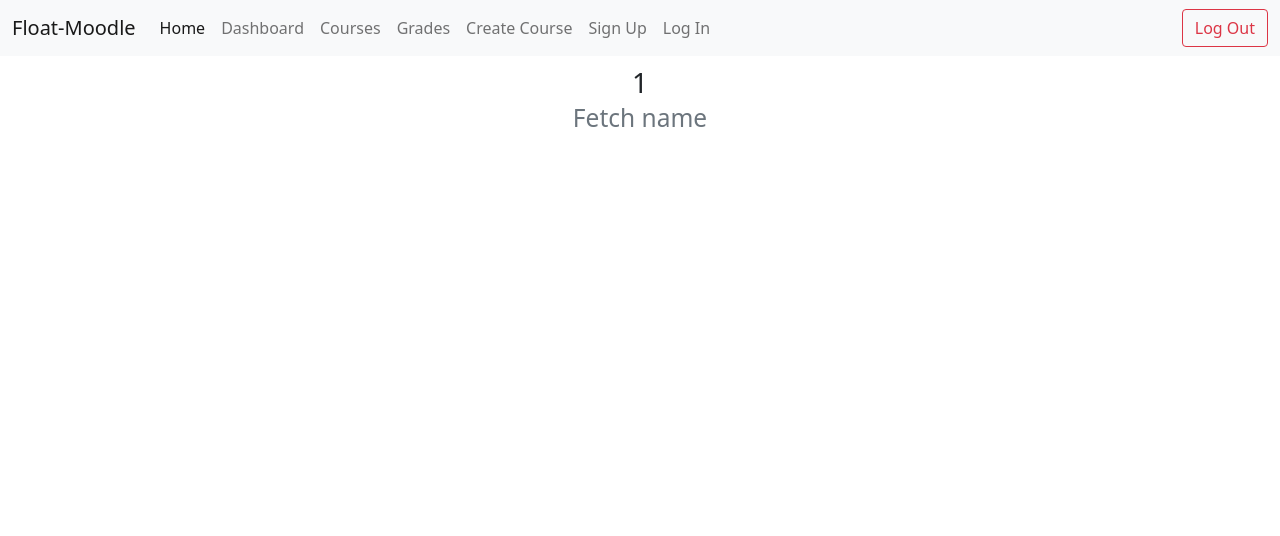
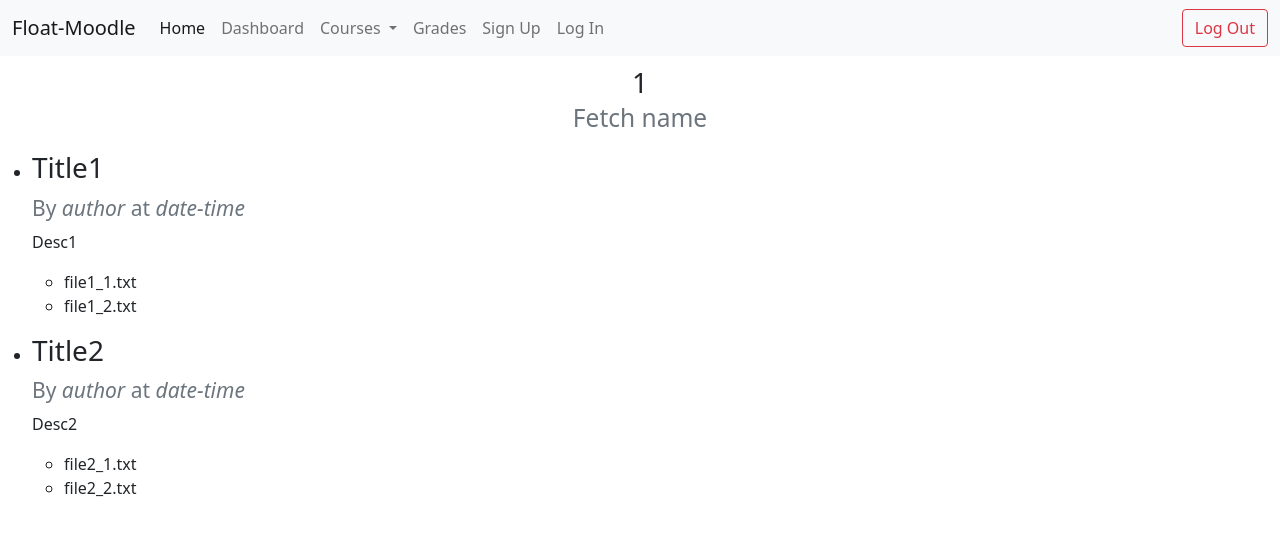
Before and after one commit to hardik-rajpal/EducareAngularMirror, an Angular app: page /courses/1 in a window 1280 px wide. Shown: the top 536 px of the page. Built offline with nearby package versions, Linux system fonts and the light colour scheme.

Commit message:
Modified create course, posts

```diff
--- a/src/app/app-routing.module.ts
+++ b/src/app/app-routing.module.ts
@@ -4,12 +4,14 @@ import { LoginComponent } from './login/login.component';
 import { SignupComponent } from './signup/signup.component';
 import { CourseComponent } from './course/course.component'
 import { CourseItemComponent } from './course-item/course-item.component';
+import { CreateCourseComponent } from './create-course/create-course.component';
 
 const routes: Routes = [
   {path: 'login', component:LoginComponent},
   {path: 'signup', component:SignupComponent},
   {path: 'courses', component:CourseComponent},
   {path: 'courses/:code', component:CourseItemComponent},
+  {path: 'create_course', component:CreateCourseComponent},
 ];
 
 @NgModule({
--- a/src/app/app.module.ts
+++ b/src/app/app.module.ts
@@ -10,6 +10,7 @@ import { NavbarComponent } from './navbar/navbar.component';
 import { CourseComponent } from './course/course.component';
 import { CourseItemComponent } from './course-item/course-item.component';
 import { CoursePostComponent } from './course-post/course-post.component';
+import { CreateCourseComponent } from './create-course/create-course.component';
 
 @NgModule({
   declarations: [
@@ -20,7 +21,8 @@ import { CoursePostComponent } from './course-post/course-post.component';
     NavbarComponent,
     CourseComponent,
     CourseItemComponent,
-    CoursePostComponent
+    CoursePostComponent,
+    CreateCourseComponent
   ],
   imports: [
     BrowserModule,
--- a/src/app/course-item/course-item.component.html
+++ b/src/app/course-item/course-item.component.html
@@ -2,3 +2,16 @@
     {{courseItem.code}} <br>
     <small class="text-muted">{{courseItem.name}}</small>
 </h3>
+
+<ul *ngFor="let post of courseItem.posts">
+    <li>
+        <h3>{{post.title}}</h3>
+        <h4><small class="text-muted">By <i>author</i> at <i>date-time</i></small></h4>
+        <p>{{post.desc}}</p>
+
+        <ul *ngFor="let file of post.files">
+            <li [innerHTML]=file.name>
+            </li>
+        </ul>
+    </li>
+</ul>
--- a/src/app/course-item/course-item.component.ts
+++ b/src/app/course-item/course-item.component.ts
@@ -14,7 +14,14 @@ export class CourseItemComponent implements OnInit {
   courseItem : CourseItem;
 
   constructor (private route: ActivatedRoute) {
-    this.courseItem = { code: "AA101", name: "Fetch name", posts: [] };
+    this.courseItem = {
+      code: "AA101",
+      name: "Fetch name",
+      posts: [
+        { title: "Title1", desc: "Desc1", files: [new File(["Blobpart1_1"], "file1_1.txt"), new File(["Blobpart1_2"], "file1_2.txt")] },
+        { title: "Title2", desc: "Desc2", files: [new File(["Blobpart2_1"], "file2_1.txt"), new File(["Blobpart2_2"], "file2_2.txt")] }
+      ]
+    };
   }
 
   ngOnInit(): void {
--- a/src/app/course-post/CoursePost.ts
+++ b/src/app/course-post/CoursePost.ts
@@ -1,5 +1,5 @@
 export class CoursePost {
     title! : string
     desc! : string
-    file! : File
+    files! : File[]
 }
--- a/src/app/course-post/course-post.component.html
+++ b/src/app/course-post/course-post.component.html
@@ -1 +1,10 @@
-<p>course-post works!</p>
+<!--
+<h3>{{post.title}}</h3>
+<h4><small class="text-muted">By ... at ...</small></h4>
+
+<ul *ngFor="let filename of filenames">
+    <li>
+        {{filename}}
+    </li>
+</ul>
+-->
--- a/src/app/course-post/course-post.component.ts
+++ b/src/app/course-post/course-post.component.ts
@@ -1,4 +1,5 @@
 import { Component, OnInit } from '@angular/core';
+import { CoursePost } from './CoursePost';
 
 @Component({
   selector: 'app-course-post',
@@ -7,7 +8,21 @@ import { Component, OnInit } from '@angular/core';
 })
 export class CoursePostComponent implements OnInit {
 
-  constructor() { }
+  post : CoursePost;
+  //filenames : string[] = [];
+
+  constructor() {
+    this.post = {
+      title: "Title",
+      desc: "Desc",
+      files: [new File(["Blobpart1"], "file1.txt"), new File(["Blobpart2"], "file2.txt")],
+    };
+    /*
+    for (let i=0; i<this.post.files.length; i++) {
+      this.filenames.push(this.post.files[i].name);
+    }
+    */
+   }
 
   ngOnInit(): void {
   }
--- a/src/app/course/course.component.html
+++ b/src/app/course/course.component.html
@@ -1,30 +1,8 @@
-<ul *ngFor="let course of courses">
+<p *ngFor="let course of courses" style="margin: 20px; display:inline-block;">
     <button class="btn btn-outline-primary"
         routerLink="{{course.code}}"
         style="border-radius: 0px; height: 200px; width: 300px; margin: 10px;">
         <h3>{{course.code}}</h3>
         <h6>{{course.name}}</h6>
     </button>
-</ul>
-
-<div style="margin: 40px;">
-
-    <button (click)="createCourse()" class="btn btn-info" style="margin-bottom: 10px">{{value}}</button>
-
-    <form *ngIf="showForm" action="{{server_url}}/create_course" method="post" target="_self">
-        <div class="form-floating mb-3">
-            <input type="text" class="form-control" id="createCourseCode" placeholder="AA101">
-            <label for="createCourseCode" class="form-label">Course code</label>
-        </div>
-        <div class="form-floating mb-3">
-            <input type="text" class="form-control" id="createCourseName" placeholder="Name of the course">
-            <label for="createCourseName" class="form-label">Course name</label>
-        </div>
-        <div class="form-floating mb-3">
-            <textarea class="form-control" id="createCourseDesc" rows="3" placeholder="Description of the course"></textarea>
-            <label for="createCourseDesc" class="form-label">Course description</label>
-        </div>
-        <input class="btn btn-outline-success" type="submit" value="Submit">
-    </form>
-
-</div>
+</p>
--- /dev/null
+++ b/src/app/create-course/create-course.component.html
@@ -0,0 +1,21 @@
+<h3 style="margin: 20px;">Create a new course</h3>
+
+<div style="margin: 40px;">
+
+    <form action="{{server_url}}/create_course" method="post" target="_self">
+        <div class="form-floating mb-3">
+            <input type="text" class="form-control" id="createCourseCode" placeholder="AA101">
+            <label for="createCourseCode" class="form-label">Course code</label>
+        </div>
+        <div class="form-floating mb-3">
+            <input type="text" class="form-control" id="createCourseName" placeholder="Name of the course">
+            <label for="createCourseName" class="form-label">Course name</label>
+        </div>
+        <div class="form-floating mb-3">
+            <textarea class="form-control" id="createCourseDesc" rows="3" placeholder="Description of the course"></textarea>
+            <label for="createCourseDesc" class="form-label">Course description</label>
+        </div>
+        <input class="btn btn-outline-success" type="submit" value="Submit">
+    </form>
+
+</div>
--- /dev/null
+++ b/src/app/create-course/create-course.component.ts
@@ -0,0 +1,18 @@
+import { Component, OnInit } from '@angular/core';
+import { environment } from 'src/environments/environment';
+
+@Component({
+  selector: 'app-create-course',
+  templateUrl: './create-course.component.html',
+  styleUrls: ['./create-course.component.css']
+})
+export class CreateCourseComponent implements OnInit {
+
+  server_url = environment.server_url;
+
+  constructor() { }
+
+  ngOnInit(): void {
+  }
+
+}
--- a/src/app/navbar/navbar.component.html
+++ b/src/app/navbar/navbar.component.html
@@ -15,14 +15,17 @@
           <li class="nav-item">
             <a class="nav-link" href="/dashboard">Dashboard</a>
           </li>
-          <li class="nav-item">
-              <a class="nav-link" href="/courses">Courses</a>
+          <li class="nav-item dropdown">
+            <a class="nav-link dropdown-toggle" href="#" id="navbarDropdown" role="button" data-bs-toggle="dropdown" aria-expanded="false">
+              Courses
+            </a>
+            <ul class="dropdown-menu" aria-labelledby="navbarDropdown">
+              <li><a class="dropdown-item" href="/courses">My Courses</a></li>
+              <li><a class="dropdown-item" href="/create_course">Create Course</a></li>
+            </ul>
           </li>
           <li class="nav-item">
             <a class="nav-link" href="/grades">Grades</a>
-          </li>
-          <li class="nav-item">
-            <a class="nav-link" href="/create_course">Create Course</a>
           </li>
           <li class="nav-item">
             <a class="nav-link" href="/signup">Sign Up</a>
@@ -30,16 +33,6 @@
           <li class="nav-item">
             <a class="nav-link" href="/login">Log In</a>
           </li>
-          <!--
-          <li class="nav-item dropdown">
-            <a class="nav-link dropdown-toggle" href="#" id="navbarDropdown" role="button" data-bs-toggle="dropdown" aria-expanded="false">
-              Courses
-            </a>
-            <ul class="dropdown-menu" aria-labelledby="navbarDropdown">
-              <li><a class="dropdown-item" href="/courses/courses">Courses</a></li>
-            </ul>
-          </li>
-        -->
         </ul>
         <button class="btn btn-outline-danger" type="submit">Log Out</button>
       </div>
```
Also changed, not shown: src/app/create-course/create-course.component.css (added), 1 other file (tests, documents, lock files or other folders).
